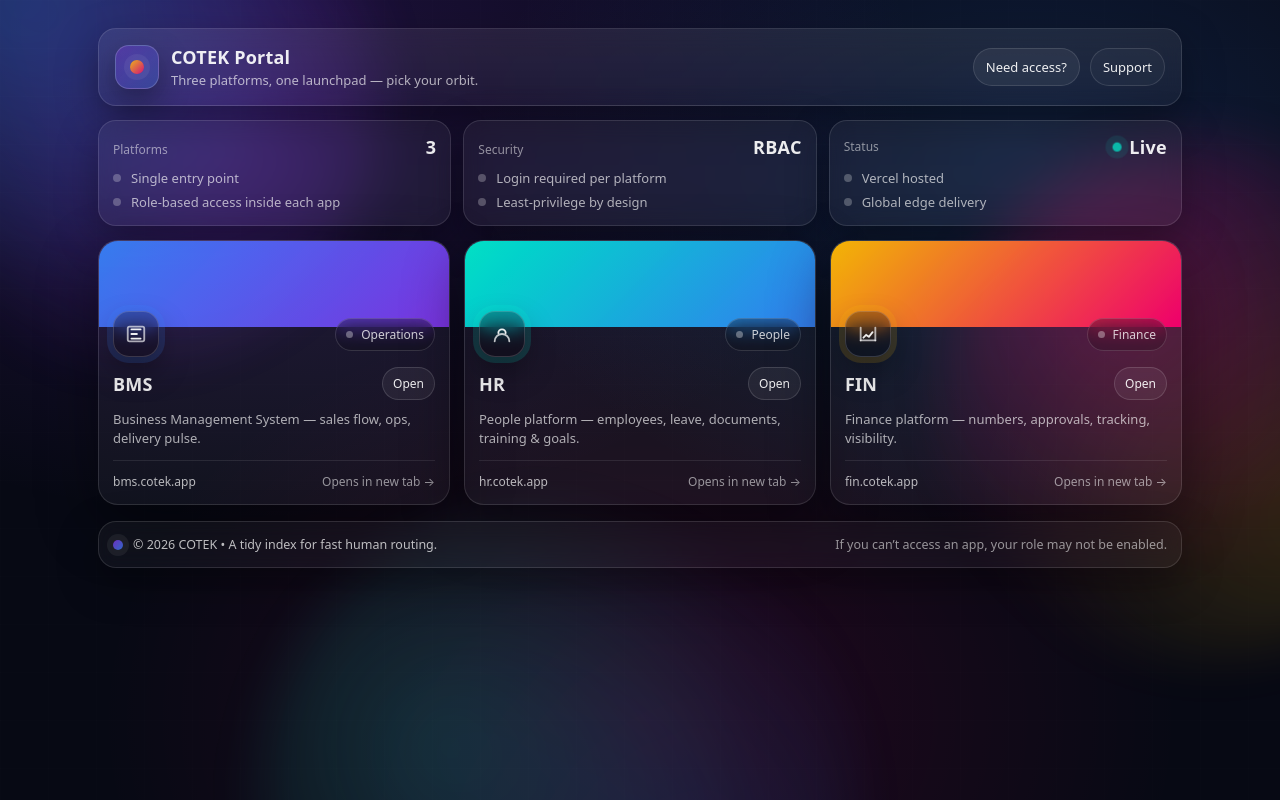
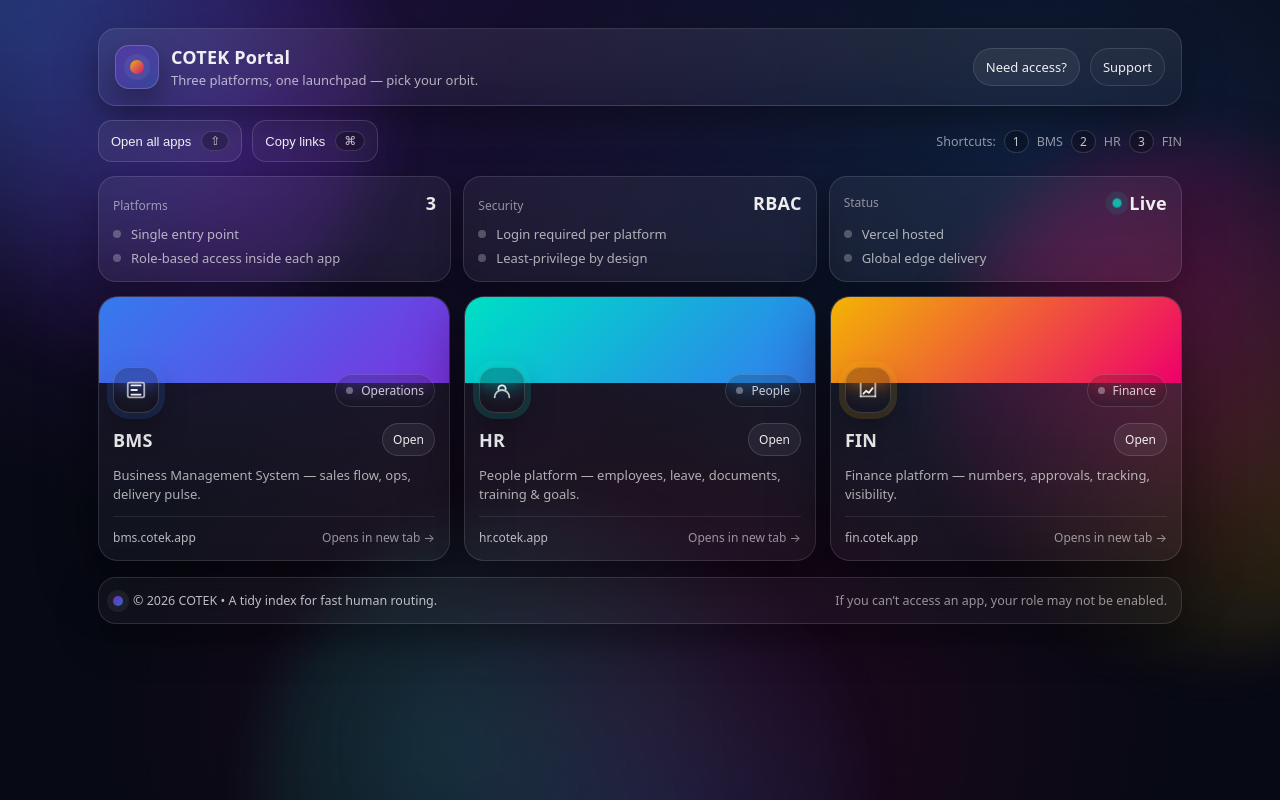
Before and after one commit to Lord-Cotek/cotek, a Next.js app: page / in a window 1280 px wide. Built offline with nearby package versions, Linux system fonts and the light colour scheme.

Commit message:
Add quick actions, toast, keyboard shortcuts; update access email

```diff
--- a/app/globals.css
+++ b/app/globals.css
@@ -481,3 +481,105 @@ body {
     justify-content: flex-start;
   }
 }
+/* --- Quick actions + subtle motion + toast --- */
+
+.fade-in {
+  animation: fadeInUp 420ms ease both;
+}
+
+@keyframes fadeInUp {
+  from {
+    opacity: 0;
+    transform: translateY(6px);
+  }
+  to {
+    opacity: 1;
+    transform: translateY(0);
+  }
+}
+
+.quick {
+  margin-top: 14px;
+  display: flex;
+  align-items: center;
+  gap: 10px;
+  flex-wrap: wrap;
+}
+
+.qbtn {
+  appearance: none;
+  border: 1px solid rgba(255, 255, 255, 0.14);
+  background: rgba(255, 255, 255, 0.06);
+  color: rgba(255, 255, 255, 0.92);
+  padding: 10px 12px;
+  border-radius: 14px;
+  font-size: 13px;
+  cursor: pointer;
+  transition: transform 140ms ease, background 140ms ease, border-color 140ms ease;
+  display: inline-flex;
+  align-items: center;
+  gap: 10px;
+}
+
+.qbtn:hover {
+  transform: translateY(-1px);
+  background: rgba(255, 255, 255, 0.09);
+  border-color: rgba(255, 255, 255, 0.22);
+}
+
+.qbtn:active {
+  transform: translateY(0px);
+}
+
+.qbtn-ghost {
+  background: rgba(255, 255, 255, 0.035);
+}
+
+.qhint {
+  color: rgba(255, 255, 255, 0.55);
+  font-size: 12.5px;
+  margin-left: auto;
+  display: inline-flex;
+  align-items: center;
+  gap: 8px;
+}
+
+.kbd {
+  font-size: 12px;
+  padding: 2px 8px;
+  border-radius: 999px;
+  border: 1px solid rgba(255, 255, 255, 0.14);
+  background: rgba(0, 0, 0, 0.25);
+  color: rgba(255, 255, 255, 0.75);
+}
+
+.toast {
+  position: fixed;
+  left: 50%;
+  bottom: 18px;
+  transform: translateX(-50%);
+  padding: 10px 12px;
+  border-radius: 14px;
+  border: 1px solid rgba(255, 255, 255, 0.14);
+  background: rgba(10, 12, 24, 0.72);
+  backdrop-filter: blur(10px);
+  box-shadow: 0 18px 60px rgba(0, 0, 0, 0.45);
+  color: rgba(255, 255, 255, 0.86);
+  font-size: 13px;
+  opacity: 0;
+  pointer-events: none;
+  transition: opacity 160ms ease, transform 160ms ease;
+}
+
+.toast-show {
+  opacity: 1;
+  transform: translateX(-50%) translateY(-2px);
+}
+
+/* mobile: keep quick actions tidy */
+@media (max-width: 980px) {
+  .qhint {
+    margin-left: 0;
+    width: 100%;
+  }
+}
--- a/app/page.tsx
+++ b/app/page.tsx
@@ -1,5 +1,8 @@
 // app/page.tsx
+"use client";
+
 import Link from "next/link";
+import { useEffect, useMemo, useState } from "react";
 
 type AppCard = {
   name: string;
@@ -9,7 +12,6 @@ type AppCard = {
   gradient: string;
   glow: string;
   accent: string;
-  icon: "bms" | "hr" | "fin";
 };
 
 const APPS: AppCard[] = [
@@ -21,7 +23,6 @@ const APPS: AppCard[] = [
     gradient: "grad-bms",
     glow: "glow-bms",
     accent: "accent-bms",
-    icon: "bms",
   },
   {
     name: "HR",
@@ -31,7 +32,6 @@ const APPS: AppCard[] = [
     gradient: "grad-hr",
     glow: "glow-hr",
     accent: "accent-hr",
-    icon: "hr",
   },
   {
     name: "FIN",
@@ -41,15 +41,20 @@ const APPS: AppCard[] = [
     gradient: "grad-fin",
     glow: "glow-fin",
     accent: "accent-fin",
-    icon: "fin",
   },
 ];
 
 function Icon({ kind }: { kind: "bms" | "hr" | "fin" }) {
   if (kind === "bms") {
     return (
-      <svg width="22" height="22" viewBox="0 0 24 24" className="icon" aria-hidden="true">
-        <path d="M7 7h10M7 12h6M7 17h10" fill="none" stroke="currentColor" strokeWidth="2" strokeLinecap="round" />
+      <svg width="22" height="22" viewBox="0 0 24 24" className="icon">
+        <path
+          d="M7 7h10M7 12h6M7 17h10"
+          fill="none"
+          stroke="currentColor"
+          strokeWidth="2"
+          strokeLinecap="round"
+        />
         <path
           d="M5 4h14a2 2 0 0 1 2 2v12a2 2 0 0 1-2 2H5a2 2 0 0 1-2-2V6a2 2 0 0 1 2-2Z"
           fill="none"
@@ -62,8 +67,14 @@ function Icon({ kind }: { kind: "bms" | "hr" | "fin" }) {
   }
   if (kind === "hr") {
     return (
-      <svg width="22" height="22" viewBox="0 0 24 24" className="icon" aria-hidden="true">
-        <path d="M16 11a4 4 0 1 0-8 0" fill="none" stroke="currentColor" strokeWidth="2" strokeLinecap="round" />
+      <svg width="22" height="22" viewBox="0 0 24 24" className="icon">
+        <path
+          d="M16 11a4 4 0 1 0-8 0"
+          fill="none"
+          stroke="currentColor"
+          strokeWidth="2"
+          strokeLinecap="round"
+        />
         <path
           d="M4 20a8 8 0 0 1 16 0"
           fill="none"
@@ -76,15 +87,79 @@ function Icon({ kind }: { kind: "bms" | "hr" | "fin" }) {
     );
   }
   return (
-    <svg width="22" height="22" viewBox="0 0 24 24" className="icon" aria-hidden="true">
-      <path d="M4 19V5M20 19V5" fill="none" stroke="currentColor" strokeWidth="2" strokeLinecap="round" opacity="0.7" />
-      <path d="M7 16l3-3 3 2 4-5" fill="none" stroke="currentColor" strokeWidth="2" strokeLinecap="round" />
-      <path d="M4 19h16" fill="none" stroke="currentColor" strokeWidth="2" strokeLinecap="round" opacity="0.7" />
+    <svg width="22" height="22" viewBox="0 0 24 24" className="icon">
+      <path
+        d="M4 19V5M20 19V5"
+        fill="none"
+        stroke="currentColor"
+        strokeWidth="2"
+        strokeLinecap="round"
+        opacity="0.7"
+      />
+      <path
+        d="M7 16l3-3 3 2 4-5"
+        fill="none"
+        stroke="currentColor"
+        strokeWidth="2"
+        strokeLinecap="round"
+      />
+      <path
+        d="M4 19h16"
+        fill="none"
+        stroke="currentColor"
+        strokeWidth="2"
+        strokeLinecap="round"
+        opacity="0.7"
+      />
     </svg>
   );
 }
 
+function useToast() {
+  const [msg, setMsg] = useState<string | null>(null);
+
+  useEffect(() => {
+    if (!msg) return;
+    const t = setTimeout(() => setMsg(null), 1800);
+    return () => clearTimeout(t);
+  }, [msg]);
+
+  return { msg, setMsg };
+}
+
 export default function Home() {
+  const { msg, setMsg } = useToast();
+
+  const linksText = useMemo(() => {
+    return APPS.map((a) => `${a.name}: ${a.url}`).join("\n");
+  }, []);
+
+  // Keyboard shortcuts: 1,2,3
+  useEffect(() => {
+    const onKey = (e: KeyboardEvent) => {
+      if (e.target && (e.target as HTMLElement).tagName === "INPUT") return;
+      if (e.key === "1") window.open(APPS[0].url, "_blank", "noreferrer");
+      if (e.key === "2") window.open(APPS[1].url, "_blank", "noreferrer");
+      if (e.key === "3") window.open(APPS[2].url, "_blank", "noreferrer");
+    };
+    window.addEventListener("keydown", onKey);
+    return () => window.removeEventListener("keydown", onKey);
+  }, []);
+
+  const openAll = () => {
+    APPS.forEach((a) => window.open(a.url, "_blank", "noreferrer"));
+    setMsg("Opened all apps");
+  };
+
+  const copyLinks = async () => {
+    try {
+      await navigator.clipboard.writeText(linksText);
+      setMsg("Copied links to clipboard");
+    } catch {
+      setMsg("Could not copy (browser blocked)");
+    }
+  };
+
   return (
     <main className="page">
       <div className="bg-orb orb-1" />
@@ -93,19 +168,22 @@ export default function Home() {
       <div className="grid-overlay" />
 
       <div className="container">
-        <header className="top">
+        <header className="top fade-in">
           <div className="brand">
-            <div className="logo" aria-hidden="true">
+            <div className="logo">
               <span className="logo-dot" />
             </div>
             <div className="brand-text">
               <div className="brand-title">COTEK Portal</div>
-              <div className="brand-sub">Three platforms, one launchpad — pick your orbit.</div>
+              <div className="brand-sub">
+                Three platforms, one launchpad — pick your orbit.
+              </div>
             </div>
           </div>
 
           <div className="header-actions">
-            <a className="chip" href="mailto:it@cotek.app">
+            {/* ✅ Updated email */}
+            <a className="chip" href="mailto:tcotek@amrome.com">
               Need access?
             </a>
             <a className="chip chip-ghost" href="mailto:support@cotek.app">
@@ -114,7 +192,23 @@ export default function Home() {
           </div>
         </header>
 
-        <section className="dash" aria-label="Overview">
+        {/* Quick actions */}
+        <section className="quick fade-in">
+          <button className="qbtn" onClick={openAll} type="button">
+            Open all apps
+            <span className="kbd">⇧</span>
+          </button>
+          <button className="qbtn qbtn-ghost" onClick={copyLinks} type="button">
+            Copy links
+            <span className="kbd">⌘</span>
+          </button>
+          <div className="qhint">
+            Shortcuts: <span className="kbd">1</span> BMS{" "}
+            <span className="kbd">2</span> HR <span className="kbd">3</span> FIN
+          </div>
+        </section>
+
+        <section className="dash fade-in">
           <div className="dash-card">
             <div className="dash-kpi">
               <div className="kpi-label">Platforms</div>
@@ -163,12 +257,16 @@ export default function Home() {
           </div>
         </section>
 
-        <section className="cards" aria-label="Apps">
-          {APPS.map((app) => (
+        <section className="cards">
+          {APPS.map((app) => {
+            const kind =
+              app.name === "BMS" ? "bms" : app.name === "HR" ? "hr" : "fin";
+
+            return (
               <Link
                 key={app.name}
                 href={app.url}
-              className={`app-card ${app.glow}`}
+                className={`app-card ${app.glow} fade-in`}
                 target="_blank"
                 rel="noreferrer"
               >
@@ -176,7 +274,7 @@ export default function Home() {
                 <div className="app-body">
                   <div className="app-topline">
                     <div className={`app-icon ${app.accent}`}>
-                    <Icon kind={app.icon} />
+                      <Icon kind={kind} />
                     </div>
 
                     <div className="app-pill">
@@ -197,18 +295,29 @@ export default function Home() {
                   </div>
                 </div>
               </Link>
-          ))}
+            );
+          })}
         </section>
 
-        <footer className="footer">
+        <footer className="footer fade-in">
           <div className="footer-left">
             <span className="footer-mark" />
-            <span>© {new Date().getFullYear()} COTEK • A tidy index for fast human routing.</span>
+            <span>
+              © {new Date().getFullYear()} COTEK • A tidy index for fast human
+              routing.
+            </span>
           </div>
           <div className="footer-right">
-            <span className="footnote">If you can’t access an app, your role may not be enabled.</span>
+            <span className="footnote">
+              If you can’t access an app, your role may not be enabled.
+            </span>
           </div>
         </footer>
+      </div>
+
+      {/* toast */}
+      <div className={`toast ${msg ? "toast-show" : ""}`} aria-live="polite">
+        {msg ?? ""}
       </div>
     </main>
   );
```
Lines whose indentation alone changed are shown as unchanged.
